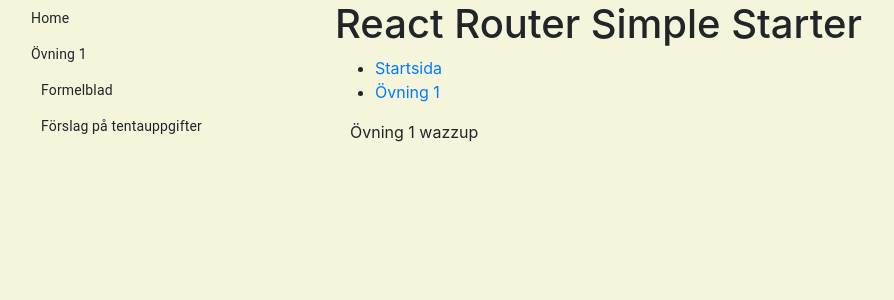
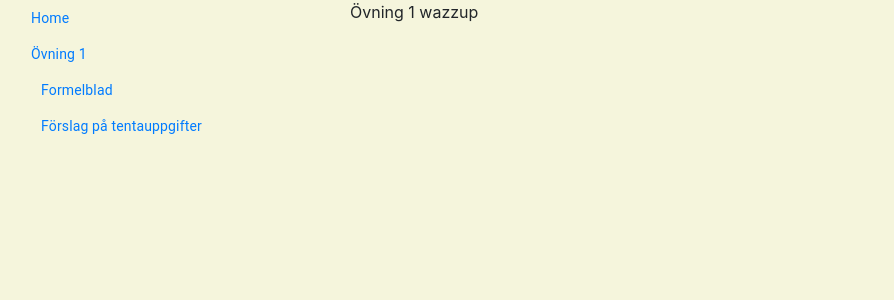
Before and after one commit to jsimfors/mathnotes, a React (Create React App) app: page /ovning1 in a window 1280 px wide. Shown: the top 300 px of the page, without its empty margins (0-894 px from the left). Built offline with nearby package versions, Linux system fonts and the light colour scheme.

Commit message:
fungerar ej-collapsable

```diff
--- a/src/App.js
+++ b/src/App.js
@@ -11,13 +11,15 @@
 import Ovning1 from './pages/ovning1'
 
 const items = [
-  { name: 'home', label: 'Home' },
+  { name: 'home', label: 'Home', link: '/home', expand:false },
   {
     name: 'ovning1',
     label: 'Övning 1',
+    link: '/ovning1',
+    expand:true,
     items: [
-      { name: 'f', label: 'Formelblad' },
-      { name: 'u', label: 'Förslag på tentauppgifter' },
+      { name: 'f', label: 'Formelblad', link: '/ovning1', expand:false },
+      { name: 'u', label: 'Förslag på tentauppgifter', link: '/ovning1', expand:false },
     ],
   }
 ]
@@ -31,25 +33,12 @@
             <Sidebar items={items} />
           </Col>
           <Col>
-            {/* Content */}
           <div>
-          <h1>React Router Simple Starter</h1>
-            <ul className="header">
-              <li><NavLink exact to="/">Startsida</NavLink> </li>
-              <li><NavLink to="/ovning1">Övning 1</NavLink></li>
-              {/* <li><NavLink to="/Contact">Contact</NavLink></li> */}
-            </ul>
-          <div className="content">
-            <Route exact path="/" component={Startpage} />
-            <Route path="/ovning1" component={Ovning1} />
-            {/* <Route path="/contact" component={Contact} /> */}
+            <div className="content">
+              <Route exact path="/home" component={Startpage} />
+              <Route path="/ovning1" component={Ovning1} />
+            </div>
           </div>
-          </div>
-
-            {/* <Route exact path="/" component={Startpage} /> */}
-            {/* <Route path="/ovning1/teori" component={Ovning1t} />
-            <Route path="/ovning1/uppg" component={O1Uppg} />
-            <Route path="/ovning1/losnings" component={O1Losn} /> */}
           </Col>
         </Row>
       </Container>
--- a/src/components/sidebar/index.js
+++ b/src/components/sidebar/index.js
@@ -2,13 +2,20 @@
 import List from '@material-ui/core/List'
 import ListItem from '@material-ui/core/ListItem'
 import ListItemText from '@material-ui/core/ListItemText'
+import {
+    Route,
+    NavLink,
+    BrowserRouter,
+    Link
+    } from "react-router-dom";
 
-function SidebarItem({ label, items, depthStep = 10, depth = 0, ...rest }) {
+function SidebarItem({ label, link, expand, items, depthStep = 10, depth = 0, ...rest }) {
+
     return (
       <>
         <ListItem button dense {...rest}>
           <ListItemText style={{ paddingLeft: depth * depthStep }}>
-            <span>{label}</span>
+            <NavLink to={link?link:'/home'}>{label}</NavLink>
           </ListItemText>
         </ListItem>
         {Array.isArray(items) ? (
@@ -44,15 +51,4 @@
     )
   }
 
-//   <ul className="nav">
-//   <li>
-//   <Link to="/">
-//       <p>Startsida</p>
-//   </Link>
-//   </li>
-//   <li>
-//   <Link to="/ovning1">
-//       <p>Övning 1</p>
-//   </Link>
-//   </li>
 export default Sidebar
```
